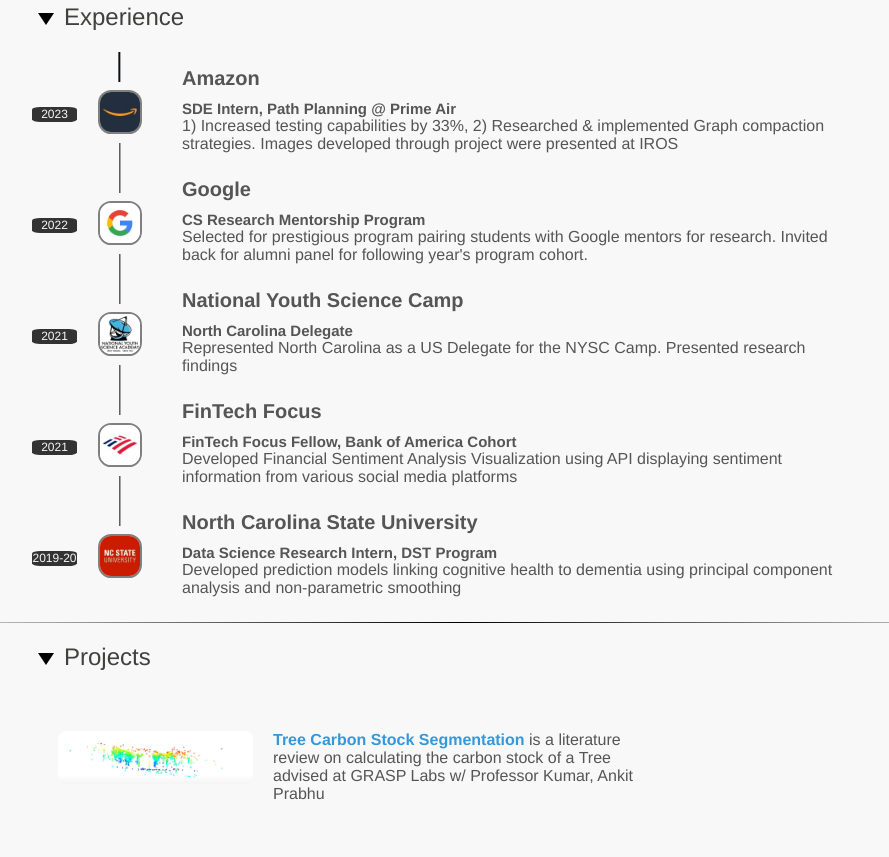
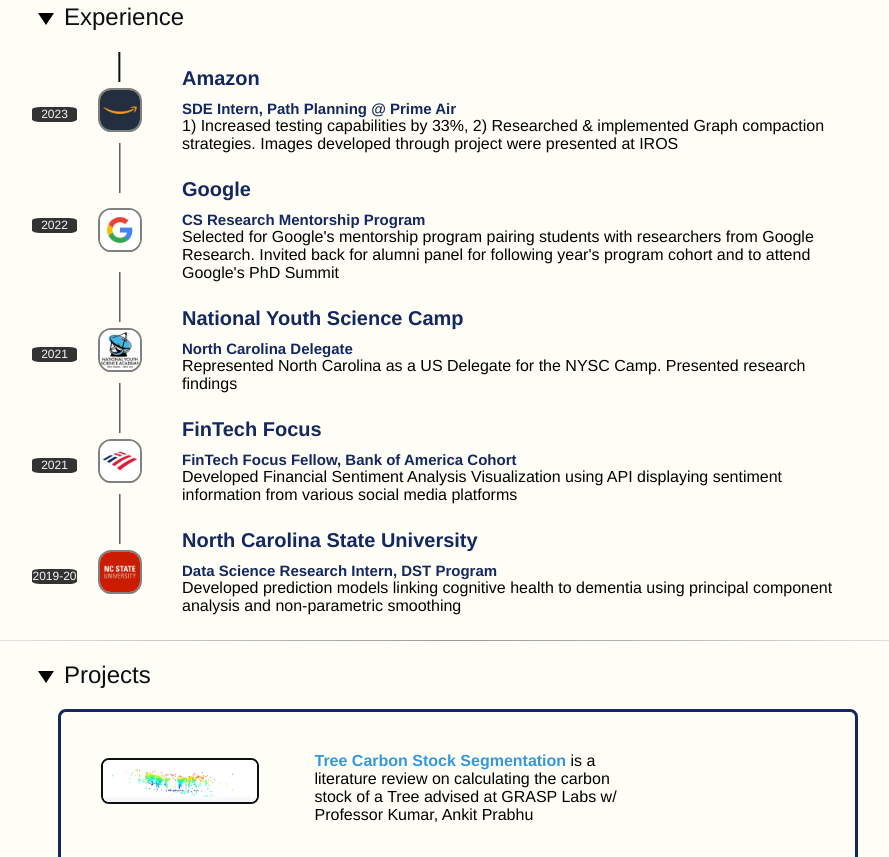
Before and after one commit to aishbsk/aishbsk.github.io, a plain HTML site: page index.html in a window 1280 px wide. Shown: the part 263-1120 px from the top of the page, without its empty margins (182-1071 px from the left). Drawn offline with Linux system fonts and the light colour scheme.

Commit message:
Fixed styling

```diff
--- a/components/style.css
+++ b/components/style.css
@@ -1,8 +1,7 @@
-/* Reset some default styles */
 /* Heading 1 */
 h1 {
   font-style: normal;
-  color: #40403f;
+  color: #142860; /* Navy Blue */
   font-family: 'Helvetica', sans-serif;
 }
 
@@ -12,7 +11,7 @@ h2 {
   padding: 0;
   font-family: 'Helvetica', sans-serif;
   font-style: normal;
-  color: #555;
+  color: #142860;
 }
 
 /* Heading 3 */
@@ -22,7 +21,7 @@ h3 {
   font-family: 'Helvetica', sans-serif;
   font-style: italic;
   font-weight: normal;
-  color: #555;
+  color: #142860;
 }
 
 /* Heading 4 */
@@ -32,7 +31,7 @@ h4 {
   font-family: 'Helvetica', sans-serif;
   font-weight: bold;
   font-size: 15px;
-  color: #555;
+  color: #142860;;
 }
 
 /* Paragraph */
@@ -41,7 +40,7 @@ p {
   padding-bottom: -5%;
   font-family: 'Helvetica', sans-serif;
   font-style: normal;
-  color: #555;
+  color: #000000;;
 }
 
 /* Set default font and background color */
@@ -49,17 +48,14 @@ body {
   margin: 0;
   padding: 0;
   font-family: 'Helvetica', sans-serif;
-  background-color: #f8f8f8;
+  background-color: rgb(255, 254, 246); /* Creamy White */
   font-style: normal;
-  color: #555;
+  color: #000000;;
 }
-
-
 
 /* Header styles */
 #dhead {
   padding-top: 2%;
-  background-color: #f8f8f8;
   display: flex;
   justify-content: center;
   align-items: center;
@@ -95,7 +91,6 @@ body {
 /* Bio section styles */
 #bio {
   padding: 20px;
-  background-color: #fff;
   border-radius: 8px;
 }
 
@@ -108,10 +103,9 @@ body {
 hr {
   border: 0;
   height: 1px;
-  background: linear-gradient(to right, #ffffff, #000000, #ffffff);
+  background: linear-gradient(to right, #ffffff, #9a9999, #ffffff);
   margin: 20px 0;
 }
-
 
 .entry {
   position: relative;
@@ -136,14 +130,14 @@ hr {
   width: 50px;
   height: 50px;
   border-radius: 8px;
-  border-color: #333;
+  border-color: #0c1013;
   object-fit: cover;
 }
 
 .entry-dot {
   width: 10px;
   height: 10px;
-  background-color: #333;
+  background-color: #0c1013;
   border-radius: 50%;
   position: absolute;
   top: 50%;
@@ -169,8 +163,7 @@ hr {
 .htxt {
   margin-bottom: 10px;
   font-size: 18px;
-  /* font-weight: bold; */
-  color: #40403f;
+  color: #0c1013;
 }
 
 .hassets {
@@ -189,7 +182,7 @@ hr {
   font-weight: normal;
   margin-bottom: 5px;
   margin-left: 0%;
-  color: #40403f;
+  color: #0c1013;
 }
 
 .row {
@@ -201,7 +194,7 @@ hr {
 .colapse-row {
   display: flex;
   flex-wrap: wrap;
-  align-items:flex-start;
+  align-items: flex-start;
 }
 
 .card {
@@ -221,32 +214,31 @@ hr {
   color: #555;
 }
 
-/* Teaching section styles */
-.tul {
-  list-style-type: none;
-  margin-top: 10px;
+/* project */
+.project {
+  display: grid;
+  grid-template-columns: 10fr 1fr;
+  gap: 40px;
+  justify-content: center;
+  align-items: center;
+  padding: 5%;
+  border: 3px solid #142860;
+  border-radius: 8px;
+  margin-bottom: 15px;
 }
 
-.til {
-  margin-top: 10px;
+
+.pico {
+  display: flex;
+  padding-bottom: 2%;
 }
 
-/* projects section styles */
-.project {
-  display: flex;
-  margin-bottom: 20px;
-  padding-top: 5%;
-}
 
-.pico {
-  flex: 0 0 100px;
+
+.pico img{
+  border: 2px solid #142860; /* Add a border with the desired color */
   margin-right: 20px;
-}
-
-.pico img {
-  width: 100%;
-  height: auto;
-  border-radius: 8px;
+  object-fit: cover; /* Ensure the image covers the specified dimensions */
 }
 
 .pdesc {
@@ -279,7 +271,7 @@ hr {
   position: relative;
   padding: 20px;
   margin-left: 30px;
-  background-color: #fff;
+  background-color: #fff; /* Creamy White */
   border-radius: 5px;
   z-index: 1;
 }
@@ -309,7 +301,7 @@ hr {
   position: absolute;
   width: 1.3px;
   height: 30px;
-  background-color: #0c1013;
+  background-color: #0c1013; /* Navy Blue */
   margin-top: -15px;
   margin-left: 21.22px;
   transform: translateX(-50%);
@@ -321,14 +313,13 @@ hr {
   position: absolute;
   width: 1.3px;
   height: 50px;
-  background-color: #0c1013;
+  background-color: #0c1013; /* Navy Blue */
   margin-top: -35px;
   margin-left: -62px;
   transform: translateX(-50%);
   z-index: 0;
   resize: both;
 }
-
 
 /* Extra */
 .experiences {
@@ -344,7 +335,6 @@ hr {
   align-items: center;
   margin-bottom: 20px;
 }
-
 
 .experiences li img {
   width: 40px;
@@ -393,7 +383,7 @@ hr {
 .pico img {
   max-width: 100%;
   border-radius: 8px;
-  border-color: #333;
+  border-color: #0c1013; /* Navy Blue */
 }
 
 .pdesc {
--- a/index.html
+++ b/index.html
@@ -41,7 +41,10 @@
       <ul>
         <short-line></short-line>
         <li>
+          <a href="https://www.aboutamazon.com/news/tag/prime-air">
             <img src="./assets/images/amazon_logo.jpeg" alt="Amazon's logo">
+          </a>
+
           <div class="experiences-content">
             <timebox>2023</timebox>
             <h2>Amazon</h2>
@@ -51,18 +54,22 @@
           </div>
         </li>
         <li>
+          <a href="https://research.google/outreach/csrmp/">
             <img src="./assets/images/google_logo.jpeg" alt="Google's logo">
+          </a>
           <div class="experiences-content">
             <time-line></time-line>
             <timebox>2022</timebox>
             <h2>Google</h2>
             <h4>CS Research Mentorship Program</h4>
-            <p>Selected for prestigious program pairing students with Google mentors for research. Invited back for
-              alumni panel for following year's program cohort.</p>
+            <p>Selected for Google's mentorship program pairing students with researchers from Google Research. Invited back for
+              alumni panel for following year's program cohort and to attend Google's PhD Summit</p>
           </div>
         </li>
         <li>
+          <a href="https://www.nysacademy.org/congrats-to-the-2021-delegates-representing-north-carolina/">
             <img src="./assets/images/NYCS_Logo.jpeg" alt="National Youth Science Camp's logo">
+          </a>
           <div class="experiences-content">
             <time-line></time-line>
             <timebox>2021</timebox>
@@ -72,7 +79,9 @@
           </div>
         </li>
         <li>
+          <a href="https://www.goldmansachs.com/careers/blog/posts/fintech-focus.html">
             <img src="./assets/images/bank_of_america_logo.jpeg" alt="Bank of America's logo">
+          </a>
           <div class="experiences-content">
             <time-line></time-line>
             <timebox>2021</timebox>
@@ -83,7 +92,9 @@
           </div>
         </li>
         <li>
+          <a href="https://datascience.ericchi.com/">
             <img src="./assets/images/ncsu_logo.jpeg" alt="North Carolina State University's logo">
+          </a>
           <div class="experiences-content">
             <time-line></time-line>
             <timebox>2019-20</timebox>
@@ -133,12 +144,14 @@
   </div>
 
   <hr>
-    <!-- experiences -->
+
   <div class="experiences">
+
     <div class="header" onclick="toggleContent()">
       <div class="colapse-row">
         <span class="triangle"></span>
         <div class="ctitle">Teaching</div>
+        <hr>
       </div>
     </div>
     <div class="content">
@@ -186,6 +199,8 @@
     </div>
   </div>
 
+
+
     <br><br><br><br>
 
     <script src="components/script.js"></script>
```
Lines whose indentation alone changed are shown as unchanged.
